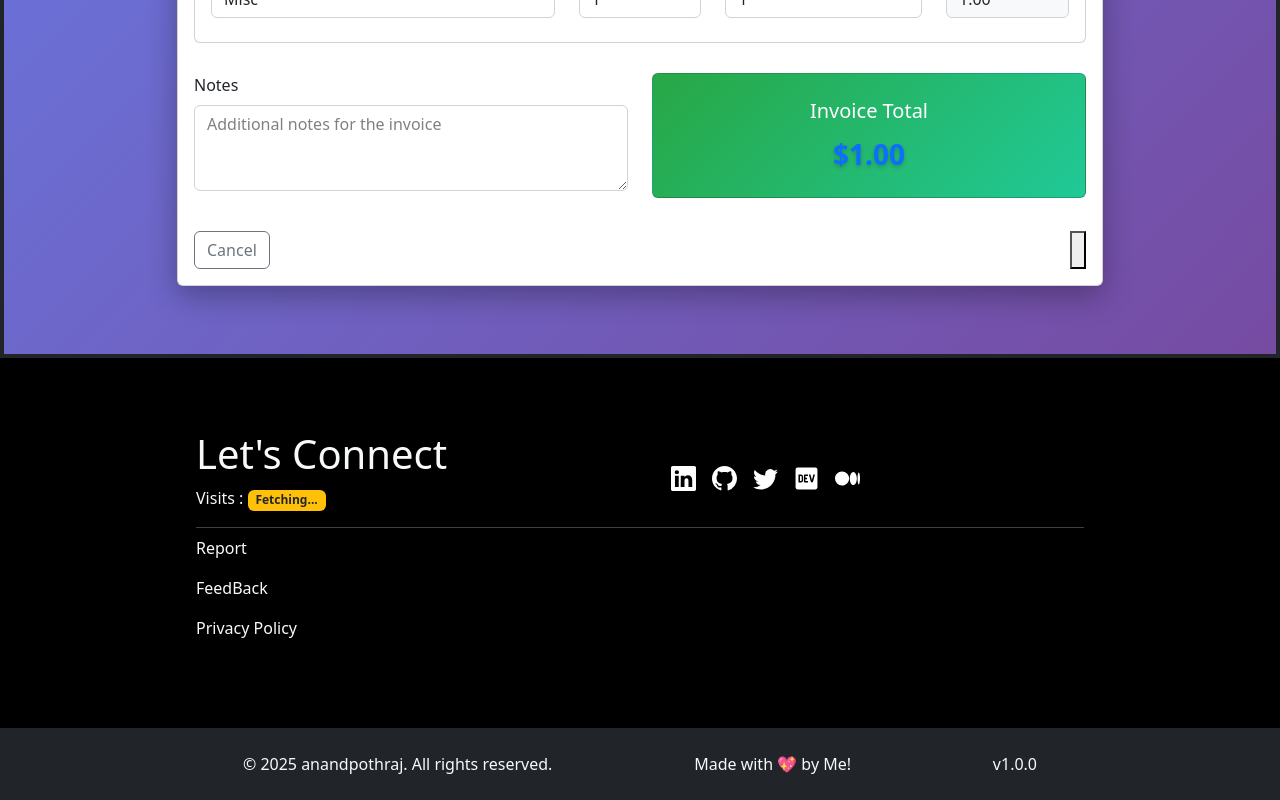
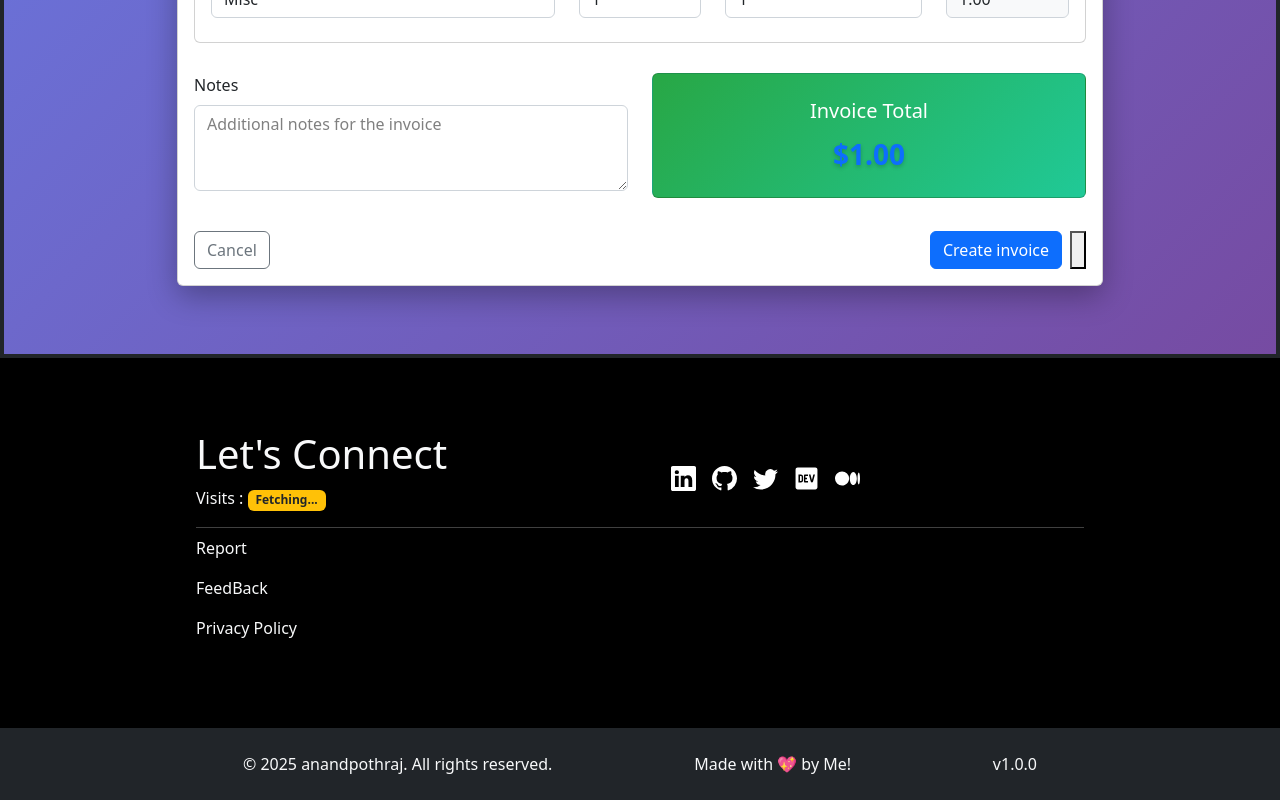
Before and after one commit to anandpothraj/portfolio-frontend, a React (Create React App) app: page /invoice in a window 1280 px wide. Shown: the part 780-1580 px from the top of the page. Built offline with nearby package versions, Linux system fonts and the light colour scheme; no server answers; a web font is replaced by a local one.

Commit message:
Add invoice creation functionality with clipboard support in Invoice component

```diff
--- a/src/pages/Invoice.js
+++ b/src/pages/Invoice.js
@@ -18,6 +18,13 @@ const Invoice = () => {
   const [showAlert, setShowAlert] = useState(false);
   const [alertMessage, setAlertMessage] = useState('');
   const [invoiceData, setInvoiceData] = useState(null);
+  const [creatingInvoice, setCreatingInvoice] = useState(false);
+  const [successAlert, setSuccessAlert] = useState({
+    show: false,
+    message: '',
+    copyText: '',
+    copied: false,
+  });
 
   // Generate invoice number on component mount
   useEffect(() => {
@@ -137,6 +144,121 @@ const Invoice = () => {
     return formData.items.reduce((total, item) => total + (item.quantity * item.price), 0);
   };
 
+  const copyToClipboard = async (text) => {
+    if (!text) return false;
+    try {
+      if (navigator?.clipboard?.writeText) {
+        await navigator.clipboard.writeText(text);
+        return true;
+      }
+    } catch (e) {
+      // fall back below
+    }
+    try {
+      const textarea = document.createElement('textarea');
+      textarea.value = text;
+      textarea.setAttribute('readonly', '');
+      textarea.style.position = 'absolute';
+      textarea.style.left = '-9999px';
+      document.body.appendChild(textarea);
+      textarea.select();
+      const ok = document.execCommand('copy');
+      document.body.removeChild(textarea);
+      return ok;
+    } catch (e) {
+      return false;
+    }
+  };
+
+  const createInvoiceS2S = async () => {
+    try {
+      if (!selectedClient) {
+        setAlertMessage('Please select a client.');
+        setShowAlert(true);
+        return;
+      }
+      if (!formData.invoiceNumber || !formData.dueDate) {
+        setAlertMessage('Invoice number and due date are required.');
+        setShowAlert(true);
+        return;
+      }
+      if (!formData.items?.length) {
+        setAlertMessage('At least one item is required.');
+        setShowAlert(true);
+        return;
+      }
+
+      setCreatingInvoice(true);
+      setShowAlert(false);
+      setAlertMessage('');
+      setSuccessAlert({ show: false, message: '', copyText: '', copied: false });
+
+      const apiBase = getServerUrl();
+      const endpoint = apiBase
+        ? `${apiBase}/api/kollect/s2s/create-payment`
+        : '/api/kollect/s2s/create-payment';
+
+      const payload = {
+        clientEmail: selectedClient.clientEmail,
+        clientName: selectedClient.clientName,
+        clientWalletAddress: selectedClient.clientWalletAddress[0],
+        countryCode: selectedClient.countryCode,
+        countryName: selectedClient.countryName,
+        items: formData.items.map((item) => ({
+          description: item.description,
+          quantity: Number(item.quantity),
+          price: Number(item.price),
+        })),
+        paymentCurrency: formData.currency,
+        invoiceCurrency: formData.currency,
+        notes: formData.notes || '',
+        source: 'merchant-backend',
+        interface: 'kollect-server',
+        dueDate: formData.dueDate,
+        invoiceNumber: formData.invoiceNumber,
+        isSelfIncurredFee: true,
+      };
+
+      const r = await fetch(endpoint, {
+        method: 'POST',
+        headers: { 'Content-Type': 'application/json' },
+        body: JSON.stringify(payload),
+      });
+
+      const data = await r.json().catch(() => ({}));
+      if (!r.ok || data?.ok === false) {
+        const msg =
+          data?.data?.error?.message ||
+          data?.data?.error?.code ||
+          data?.message ||
+          'Failed to create invoice';
+        throw new Error(msg);
+      }
+
+      const paymentUrl =
+        data?.response?.data?.paymentUrl ||
+        data?.response?.data?.data?.paymentUrl ||
+        data?.response?.data?.paymentUrl ||
+        data?.data?.paymentUrl ||
+        '';
+
+      const copied = await copyToClipboard(paymentUrl);
+      setSuccessAlert({
+        show: true,
+        message: copied
+          ? 'Invoice created successfully. Payment URL copied to clipboard.'
+          : 'Invoice created successfully.',
+        copyText: paymentUrl,
+        copied,
+      });
+      resetForm();
+    } catch (e) {
+      setAlertMessage(e.message || 'Failed to create invoice');
+      setShowAlert(true);
+    } finally {
+      setCreatingInvoice(false);
+    }
+  };
 
   // Reset form to initial state
   const resetForm = () => {
@@ -165,6 +287,40 @@ const Invoice = () => {
                 <h2 className="mb-0">Create Invoice</h2>
               </Card.Header>
               <Card.Body>
+                {successAlert.show && (
+                  <Alert variant="success" onClose={() => setSuccessAlert((s) => ({ ...s, show: false }))} dismissible>
+                    <div className="d-flex justify-content-between align-items-start gap-3">
+                      <div>
+                        <div>{successAlert.message}</div>
+                        {successAlert.copyText ? (
+                          <div className="mt-2">
+                            <div className="small text-muted">Payment URL</div>
+                            <div style={{ wordBreak: 'break-all' }}>{successAlert.copyText}</div>
+                          </div>
+                        ) : null}
+                      </div>
+                      {successAlert.copyText ? (
+                        <Button
+                          variant="outline-success"
+                          size="sm"
+                          type="button"
+                          onClick={async () => {
+                            const ok = await copyToClipboard(successAlert.copyText);
+                            setSuccessAlert((s) => ({
+                              ...s,
+                              copied: ok,
+                              message: ok
+                                ? 'Invoice created successfully. Payment URL copied to clipboard.'
+                                : 'Invoice created successfully. Copy failed — please copy manually.',
+                            }));
+                          }}
+                        >
+                          Copy to clipboard
+                        </Button>
+                      ) : null}
+                    </div>
+                  </Alert>
+                )}
                 {showAlert && (
                   <Alert variant="danger" onClose={() => setShowAlert(false)} dismissible>
                     {alertMessage}
@@ -359,6 +515,15 @@ const Invoice = () => {
                     <Button variant="outline-secondary" onClick={() => window.history.back()}>
                       Cancel
                     </Button>
+                    <div className="d-flex gap-2">
+                      <Button
+                        type="button"
+                        variant="primary"
+                        onClick={createInvoiceS2S}
+                        disabled={creatingInvoice}
+                      >
+                        {creatingInvoice ? 'Creating…' : 'Create invoice'}
+                      </Button>
                       <button
                         type="button"
                         data-kollect-button
@@ -366,6 +531,7 @@ const Invoice = () => {
                         data-variant="basic"
                         data-payment-data={invoiceData ? JSON.stringify(invoiceData) : ''}
                       />
+                    </div>
                   </div>
                 </Form>
               </Card.Body>
```
Lines whose indentation alone changed are shown as unchanged.
